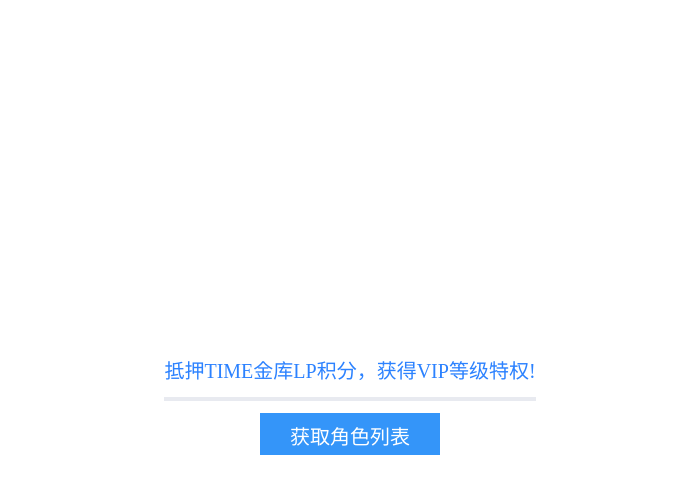
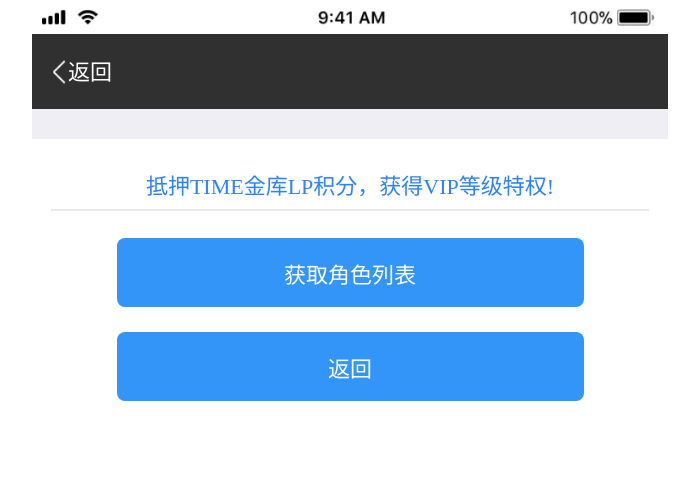
Before and after one commit to zhoumingchun666/static, a plain HTML site: page static/xpetVipList.html in a window 1280 px wide. Shown: the whole page, without its empty margins (290-989 px from the left). Drawn offline with Linux system fonts and the light colour scheme.

Commit message:
第一个页面

```diff
--- a/static/js/index.js
+++ b/static/js/index.js
@@ -1,7 +1,7 @@
 
 $(function() {
   var src = 'https://mhxpet.xlootcn.com';
-  var ver = 2020121118;
+  var ver = new Date().getTime();
 
   if (/Android|webOS|iPhone|iPad|iPod|BlackBerry|IEMobile|Opera Mini/i.test(navigator.userAgent)) {
     window.location = src;
--- a/static/xpetVipList.html
+++ b/static/xpetVipList.html
@@ -6,6 +6,7 @@
 	<link rel="shortcut icon" href="./imgs/favicon.png">
 	<!-- <link rel="stylesheet" type="text/css" href="css/common.css"> -->
 	<!-- <link rel="stylesheet" type="text/css" href="css/bootstrap.min.css"> -->
+	<meta name="viewport" content="width=device-width,width=636px,minimum-scale=0.36, user-scalable=no">
 	<link rel="stylesheet" type="text/css" href="css/xpetLogin.css">
 	<style type="text/css">
 
@@ -28,11 +29,13 @@ table td{
     border: none;
     color: #fff;
     cursor: pointer;
-    font-size: 20px;
+    font-size: 22px;
     outline: none;
     padding: 8px;
-    min-width: 80px;
-    height:42px;
+    width: 467px;
+	height:69px;
+	border-radius: 8px;
+
 }
 .alert2 {
     width: 100%;
@@ -66,28 +69,84 @@ table td{
     max-width: 520px;
     opacity: 0.9;
 }
-
-
+.information_bar{
+	width: 636px;
+	height: 34px;
+	background-color: #ffffff;
+	margin: 0 auto;
+}
+.bg-img1{
+	width: 613px;
+	height: 17px;
+	margin-top: 9px;
+	margin-left: 10px;
+}
+.back{
+	width: 636px;
+	height: 75px;
+	background-color: #303030;
+	margin: 0 auto;
+	position: relative;
+}
+.back-button{
+	margin-left: 18px;
+	margin-top: 26px;
+	width: 19px;
+	height: 25px;
+}
+.back-content{
+	font-size: 22px;
+	line-height: 25px;
+	position: absolute;
+	top: 26px;
+	left: 36px;
+	color: #ffffff;
+}
+.empty-box{
+	width: 636px;
+	height: 30px;
+	background-color: #efeef4;
+	margin: 0 auto;
+}
+.BrowsePage{
+	width: 636px;
+	margin: 0 auto;
+}
+.position1{
+	margin: 0 auto;
+}
 	</style>
 </head>
 <body style="height: 100%;">
 
-<div class="flex" style="height:100%">
+	<div class="flex">
+		<div class="information_bar">
+			<img src="imgs/information_head.png" class="bg-img1">
+		</div>
+	</div>
+	<div class="back">
+		<img src="imgs/back_icon.png" class="back-button">
+		<p class="back-content">返回</p>
+	</div>
+	<div class="empty-box"></div>
 	<div class="BrowsePage">
-		<div class="BrowseKittyGallery" style="max-width: 650px;">
+		<div class="BrowseKittyGallery" style="max-width: 636px;">
 			<div class="KittiesGallery">
 				<div class="Container Container--lg">
-					<div class="flex" style="margin-bottom:12px;line-height: 52px;border-bottom: 4px solid #e8eaf0;">
+					<div class="flex position1"style="margin-bottom:27px;height:70px;border-bottom: 2px solid #e8eaf0;font-size: 22px;width: 598px;">
 						<div>
-							<p class="" id="inviterTipsShow" style="margin:0;text-align: center;color:#2c82ff;">
+							<p class="" id="inviterTipsShow" style="margin-top: 20px;text-align: center;color:#2c82ff;">
 
 								抵押TIME金库LP积分，获得VIP等级特权!
 							</p>
 						</div>
 					</div>
 				</div>
-				<div id="listMyRoleInfoShow" style="text-align: center;">
-					<button class="xBlueBtn" onclick="getConnectOk()" style="width:180px;">获取角色列表</button>
+				<div id="listMyRoleInfoShow" style="text-align: center;" class="btn1">
+					<button class="xBlueBtn" onclick="getConnectOk()">获取角色列表</button>
+				</div>
+				<div style="text-align: center;margin-top: 25px;" class="btn1">
+					<button class="xBlueBtn" onclick="goBack()">返回</button>
 				</div>
 				<div class="Container Container--lg MyInvitedUser">
 					<table border="1" style="width: 100%;">
@@ -100,8 +159,6 @@ table td{
 			</div>
 		</div>
 	</div>
-</div>
-
 	<div id="stacklpBoxShow" style="display: none;">
 		<div class="alert2">
 			<div class="Box">
@@ -203,6 +260,8 @@ table td{
 			</div>
 		</div>
 	</div>
+
+
 <!-- <div class="flex" style="height: 100%;display: none;">
 		</div> -->
 
@@ -212,14 +271,18 @@ table td{
 	    <script type="text/javascript" src="js/eos16.0.0.min.js"></script>
 	    <script type="text/javascript" src="js/scatterjs-core.min.js"></script>
 	    <script type="text/javascript" src="js/scatterjs-plugin-eosjs.min.js"></script>
-		<script type="text/javascript" src="js/common.js?v=2020121617"></script>
-		<script type="text/javascript" src="js/xpetVipList.js?v=2020121617"></script>
+		<script type="text/javascript" src="js/common.js?v=2020122200"></script>
+		<script type="text/javascript" src="js/xpetVipList.js?v=2020122200"></script>
 		<script type="text/javascript">
 
 			$(function () {
 				$('#getCode').on('click', getCode);
 			})
 
+
+			function goBack(){
+				history.go(-1);
+			}
 		</script>
 
 	<!-- <script type="text/javascript" src="js/common.js"></script> -->
```
Also changed, not shown: static/index.html (+2 -4 lines), static/xpetRecharge.html (+9 -2 lines), static/imgs/back_icon.png (added), static/imgs/information_head.png (added). Lines whose indentation alone changed are shown as unchanged.
